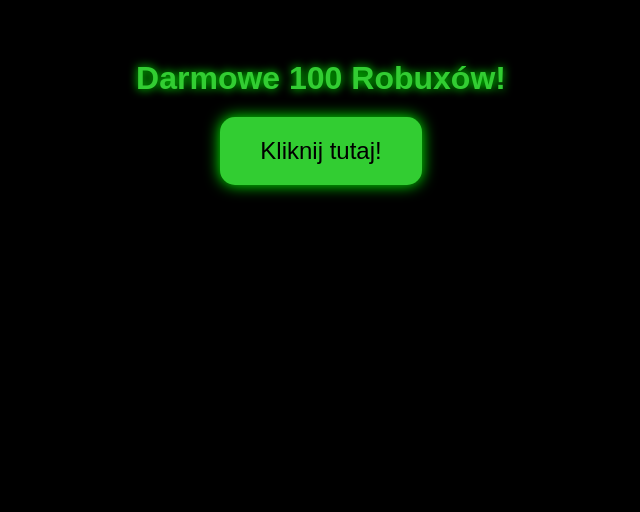
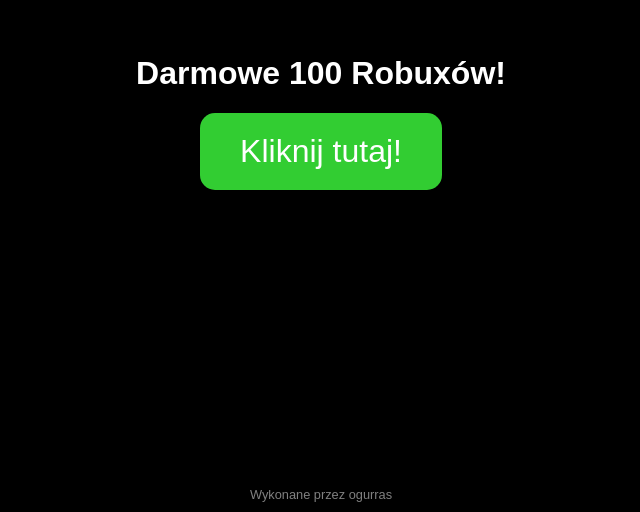
Before and after one commit to ogurras/Robux, a plain HTML site: page index.html in a window 1280 px wide. Shown: the part 288-800 px from the top of the page, without its empty margins (319-959 px from the left). Drawn offline with Linux system fonts and the light colour scheme.

Commit message:
Update index.html

```diff
--- a/index.html
+++ b/index.html
@@ -2,67 +2,62 @@
 <html lang="pl">
 <head>
 <meta charset="UTF-8">
-<meta name="viewport" content="width=device-width, initial-scale=1.0">
-<title>Darmowe 100 Robuxów!</title>
+<title>Darmowe Robuxy</title>
 <style>
   body {
     margin: 0;
     background: black;
     display: flex;
     flex-direction: column;
-    justify-content:center;
-    align-items:center;
-    height:100vh;
+    justify-content: center;
+    align-items: center;
+    height: 100vh;
     color: white;
-    font-family: Arial, sans-serif;
+    font-family: sans-serif;
     text-align: center;
   }
-  h1 {
-    font-size: 2rem;
-    margin-bottom: 20px;
-    color: limegreen;
-    text-shadow: 0 0 10px #00ff00;
+  #scare {
+    display: none;
+    position: absolute;
+    width: 100%;
+    height: 100%;
+    top: 0;
+    left: 0;
   }
   #start {
+    font-size: 2em;
     padding: 20px 40px;
-    font-size: 1.5rem;
-    background: limegreen;
-    color: black;
     border: none;
     border-radius: 15px;
+    background: limegreen;
+    color: white;
     cursor: pointer;
-    box-shadow: 0 0 15px #00ff00;
   }
-  #start:active {
-    transform: scale(0.95);
-  }
-  #scare {
-    display:none;
-    position:absolute;
-    width:100%;
-    height:100%;
-    top:0;
-    left:0;
-    object-fit: cover;
+  footer {
+    position: absolute;
+    bottom: 10px;
+    font-size: 0.8em;
+    color: gray;
   }
 </style>
 </head>
 <body>
   <h1>Darmowe 100 Robuxów!</h1>
   <button id="start">Kliknij tutaj!</button>
-  <img id="scare" src="https://i.imgur.com/FGrYqLv.jpg" alt="Jumpscare">
+  <img id="scare" src="https://i.imgur.com/FGrYqLv.jpeg" alt="Jumpscare">
   <audio id="sound" src="https://www.myinstants.com/media/sounds/scream.mp3"></audio>
+
+  <footer>Wykonane przez ogurras</footer>
 
 <script>
 document.getElementById("start").onclick = function() {
   document.getElementById("start").style.display = "none";
-  document.querySelector("h1").style.display = "none";
   const scare = document.getElementById("scare");
   const sound = document.getElementById("sound");
   setTimeout(() => {
     scare.style.display = "block";
     sound.play();
-  }, 2000); // 2 sekundy napięcia
+  }, 2000);
 };
 </script>
 </body>
```
